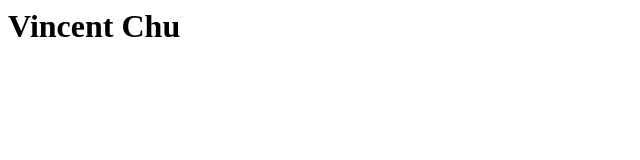
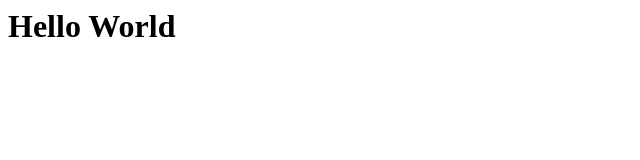
Before and after one commit to vincentchu07/vincentchu.github.io, a plain HTML site: page index.html in a window 1280 px wide. Shown: the full height of the page, 0-640 px from the left. Drawn offline with Linux system fonts and the light colour scheme.

Commit message:
update index

```diff
--- a/index.html
+++ b/index.html
@@ -1 +1 @@
-<h1>Vincent Chu</h1>
+<h1>Hello World</h1>
```
